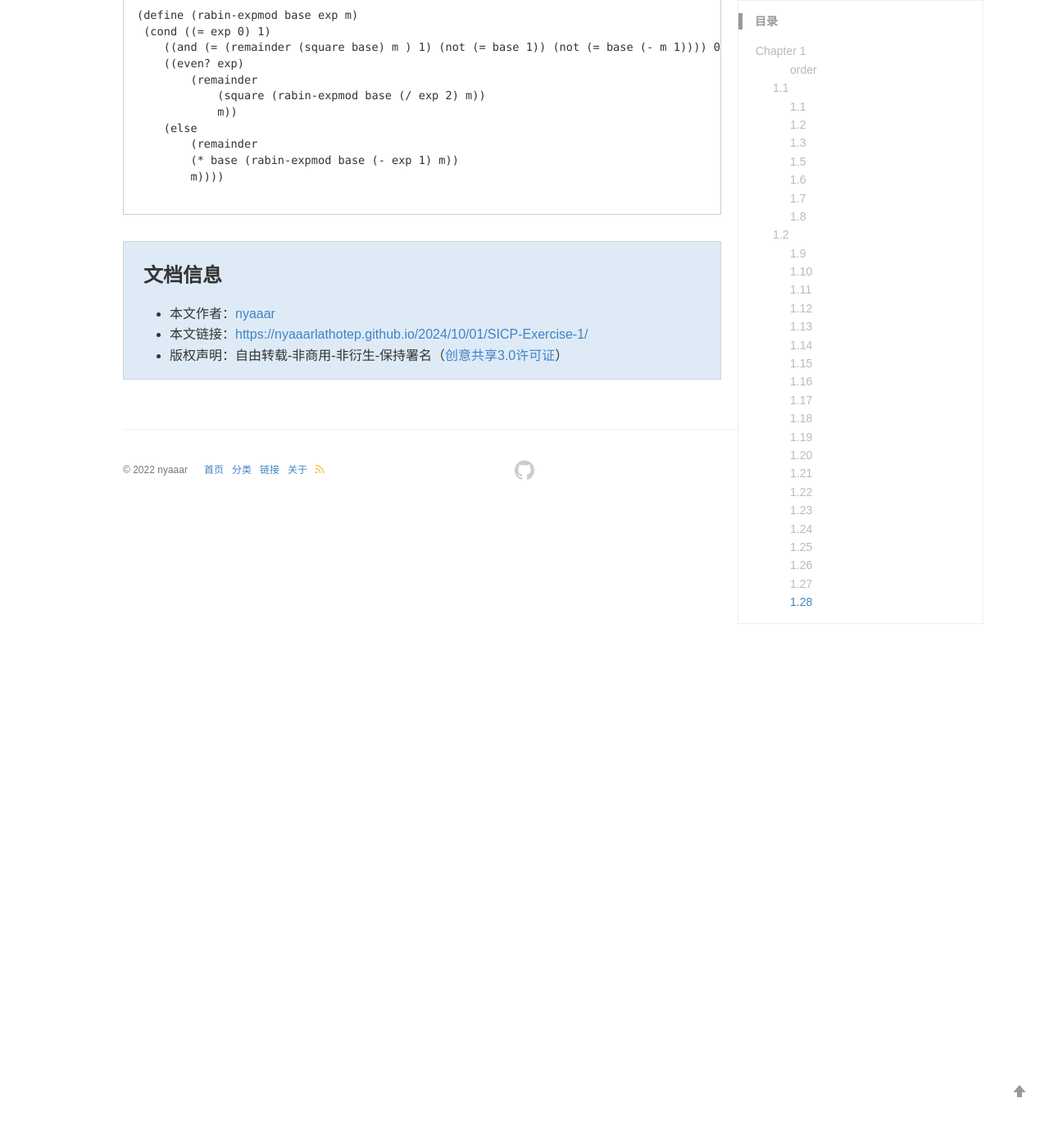
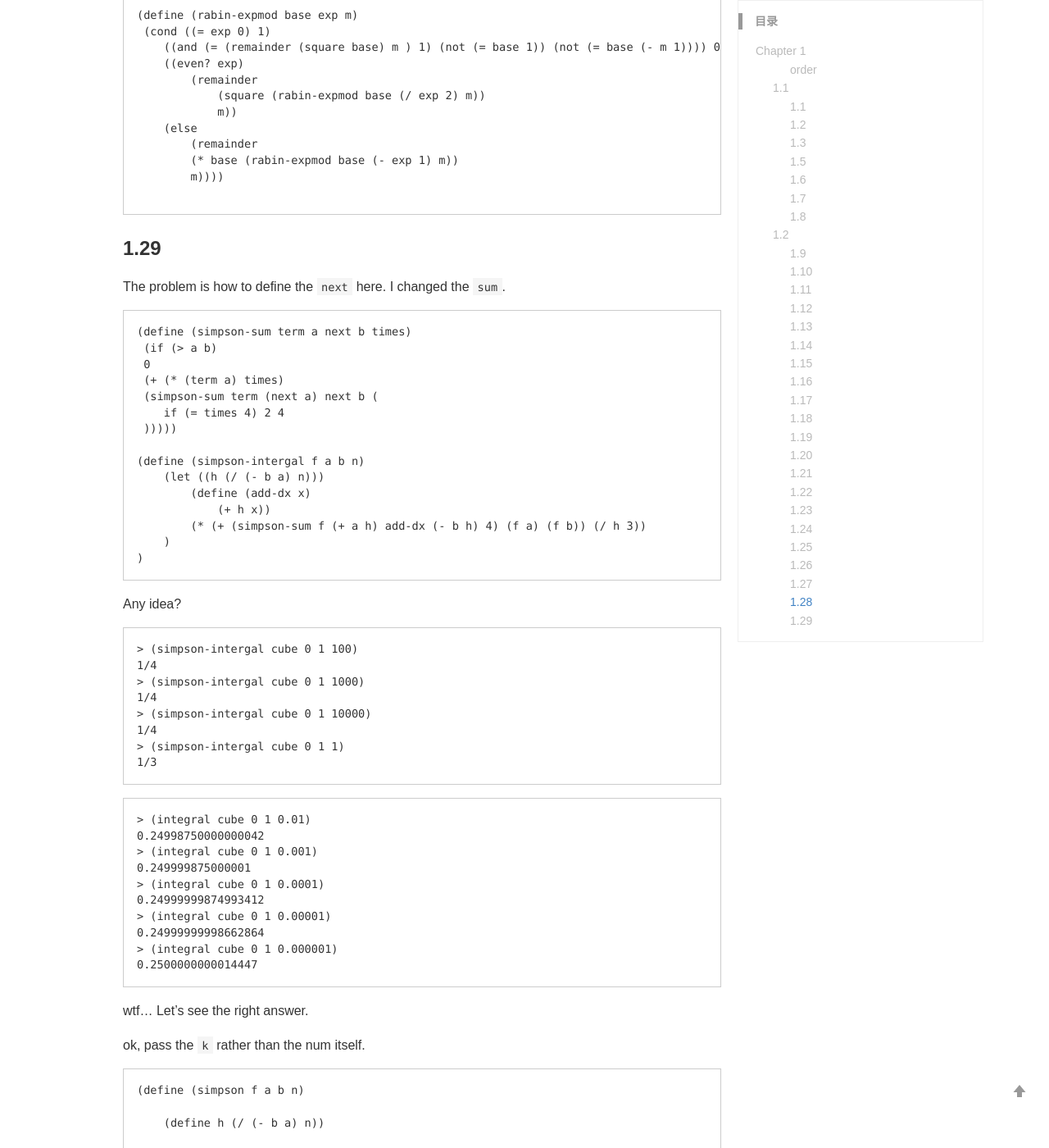
Before and after one commit to nyaaarlathotep/nyaaarlathotep.github.io, a Jekyll site: the page built from _posts/2024-10-01- SICP Exercise 1.md, in a window 1280 px wide and 1400 px high, scrolled down 10003 px. Shown: the whole window at 82% size. Built offline with Jekyll 4.4.1, drawn with Linux system fonts in a browser that asks for light colours; comment, search, counter and statistics services are not loaded; a style sheet for code colours, icons or effects is not loaded; before the commit the page ends 10633 px from its top, so only the background shows below that; some of the changed text lies outside the part shown.

Commit message:
Update 2024-10-01- SICP Exercise 1.md

````diff
--- a/_posts/2024-10-01- SICP Exercise 1.md
+++ b/_posts/2024-10-01- SICP Exercise 1.md
@@ -461,3 +461,85 @@ really.
         m))))
 
 ```
+
+### 1.29
+
+The problem is how to define the `next` here. I changed the `sum`.
+
+```
+(define (simpson-sum term a next b times)
+ (if (> a b)
+ 0
+ (+ (* (term a) times)
+ (simpson-sum term (next a) next b (
+    if (= times 4) 2 4
+ )))))
+
+(define (simpson-intergal f a b n)
+    (let ((h (/ (- b a) n)))
+        (define (add-dx x)
+            (+ h x))
+        (* (+ (simpson-sum f (+ a h) add-dx (- b h) 4) (f a) (f b)) (/ h 3))
+    )
+)
+```
+
+Any idea?
+
+```
+> (simpson-intergal cube 0 1 100)
+1/4
+> (simpson-intergal cube 0 1 1000)
+1/4
+> (simpson-intergal cube 0 1 10000)
+1/4
+> (simpson-intergal cube 0 1 1)
+1/3
+```
+
+```
+> (integral cube 0 1 0.01)
+0.24998750000000042
+> (integral cube 0 1 0.001)
+0.249999875000001
+> (integral cube 0 1 0.0001)
+0.24999999874993412
+> (integral cube 0 1 0.00001)
+0.24999999998662864
+> (integral cube 0 1 0.000001)
+0.2500000000014447
+```
+
+wtf... Let's see the right answer.
+
+ok, pass the `k` rather than the num itself.
+
+```
+(define (simpson f a b n)
+
+    (define h (/ (- b a) n))
+
+    (define (y k)
+        (f (+ a (* k h))))
+
+    (define (factor k)
+        (cond ((or (= k 0) (= k n))
+                1)
+              ((odd? k)
+                4)
+              (else
+                2)))
+
+    (define (term k)
+        (* (factor k)
+           (y k)))
+
+    (define (next k)
+        (+ k 1))
+
+    (if (not (even? n))
+        (error "n can't be odd")
+        (* (/ h 3)
+           (sum term (exact->inexact 0) next n))))
+
+```
````
